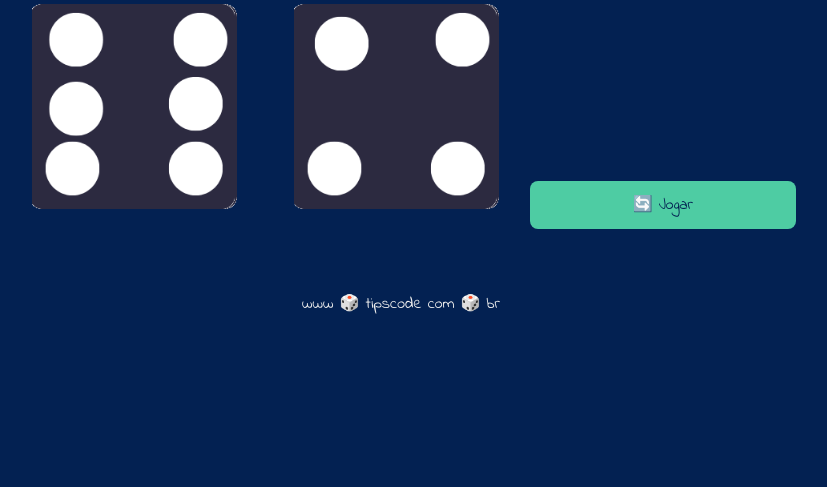
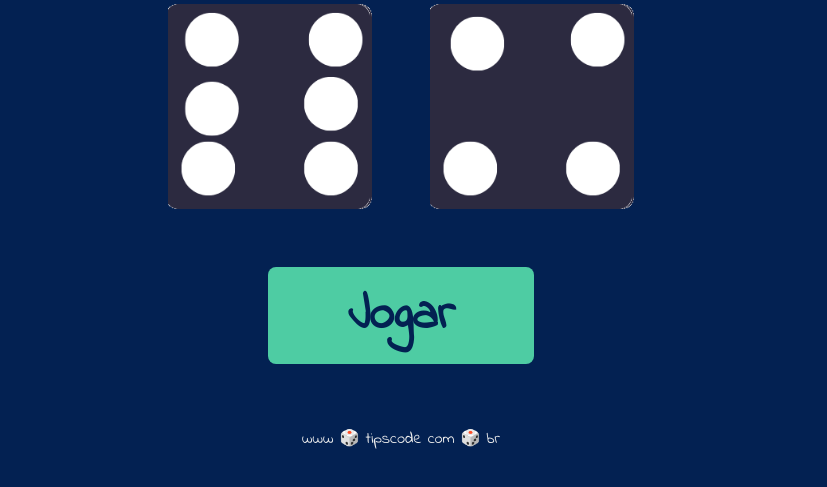
Before and after one commit to Regisrib/gamedice, a plain HTML site: page index.html in a window 1280 px wide. Shown: the part 343-830 px from the top of the page, without its empty margins (239-1066 px from the left). Before the commit the page ends 800 px from the top, so only its background shows below. Drawn offline with Linux system fonts and the light colour scheme.

Commit message:
edição de botão de jogo e renderizando site

```diff
--- a/index.html
+++ b/index.html
@@ -24,7 +24,7 @@
 
 
 
-    <button id="btnJogar">🔄 Jogar</button>
+    <button id="btnJogar">Jogar</button>
 
 
 
@@ -35,11 +35,13 @@
         www 🎲 tipscode com 🎲 br
     </footer>
 
-    <script src="./app.js"> const botao = document.getElementById("btnJogar");
+    <script src="./app.js">
+  const botao = document.getElementById("btnJogar");
 
         botao.addEventListener("click", function () {
             location.reload(); // Atualizar pagina
-        });</script>
+        });
+    </script>
 
 </body>
 </html>
--- a/style.css
+++ b/style.css
@@ -40,17 +40,23 @@ color: #eee;
 }
 
  #btnJogar {
+    display: block;
+    padding-top:30px;
+    margin:50px  auto;
     background-color: #4ecca3;
     color:#032152;
     width: 30%;
     border: none;
     padding: 12px 24px;
-    font-size: 16px;
+    font-size: 50px;
+    font-weight:bold;
     border-radius: 8px;
     cursor: pointer;
     transition: background-color 0.3s;
 }
 
 #btnJogar:hover {
-    background-color: #0056b3;
+    background-color: #032152;
+    color: #4ecca3;
+    font-size: 50px;
 }
```
